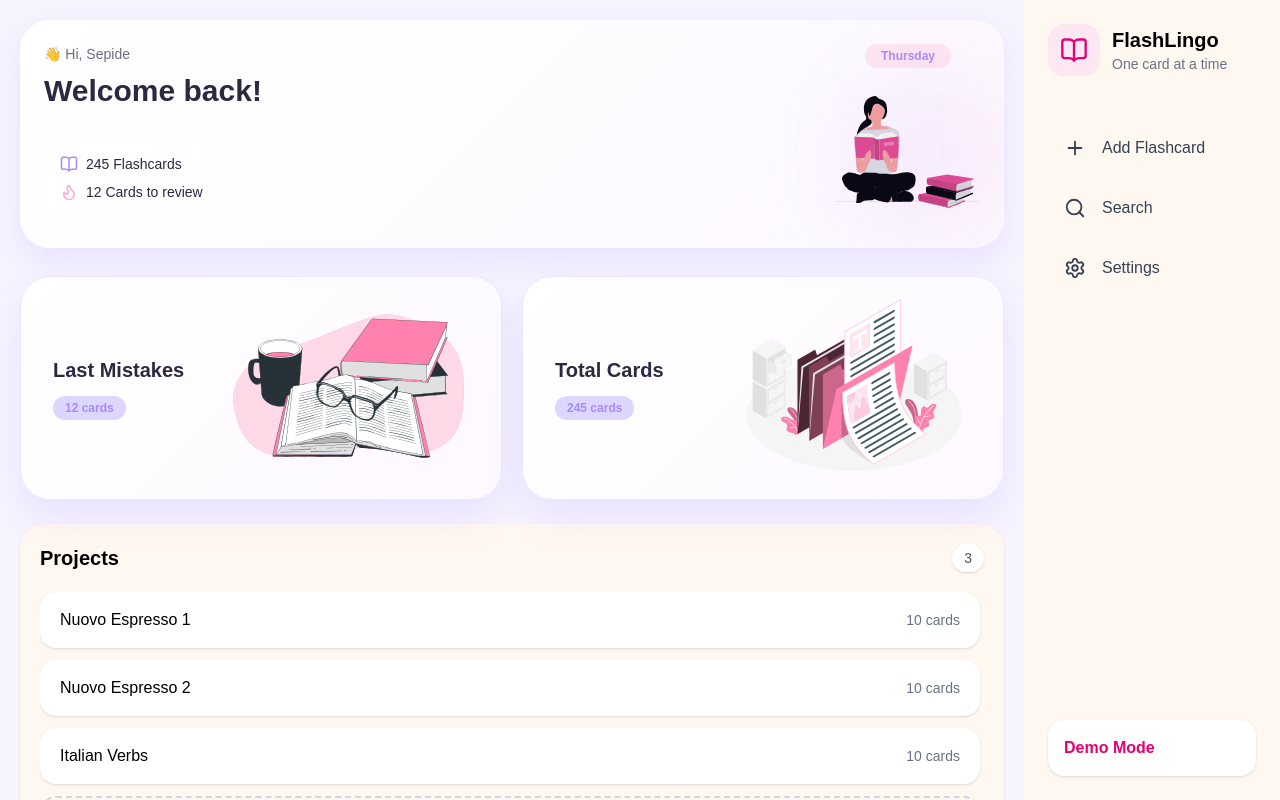
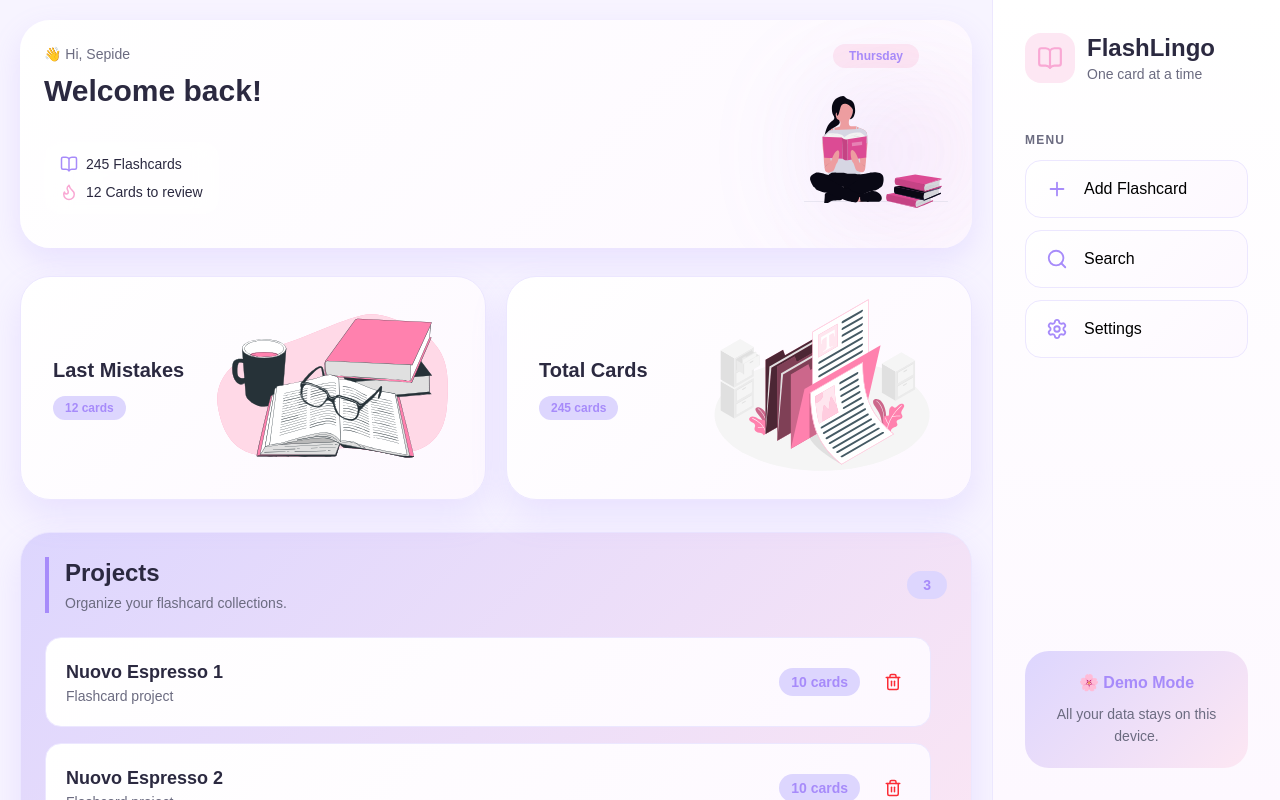
Before and after one commit to SepideNorouzi/FlashLingo, a React (Vite) app: page /dashboard in a window 1280 px wide. Shown: the top 800 px of the page. Built offline with nearby package versions, Linux system fonts and the light colour scheme; a web font is replaced by a local one.

Commit message:
finish ui design

```diff
--- a/src/components/dashboard/AddProjectCard.tsx
+++ b/src/components/dashboard/AddProjectCard.tsx
@@ -13,35 +13,77 @@ function AddProjectCard({ onAdd }: AddProjectCardProps) {
       <button
         onClick={() => setIsEditing(true)}
         className="
+    group
     w-full
     rounded-2xl
     border-2
     border-dashed
-          border-gray-300
-          py-4
-          text-gray-500
+    py-5
+    text-base
+    font-semibold
+    transition-all
+    duration-300
+    hover:-translate-y-1
+    hover:shadow-md
+    active:scale-[0.98]
   "
+        style={{
+          borderColor: "var(--border)",
+          background: "var(--surface-soft)",
+          color: "var(--text-light)",
+        }}
       >
+        <span className="transition group-hover:text-violet-500">
           + Add Project
+        </span>
       </button>
     );
   }
 
   return (
-    <div className="rounded-2xl bg-white p-4 shadow-sm">
+    <div
+      className="rounded-2xl border p-5"
+      style={{
+        background: "var(--surface)",
+        borderColor: "var(--border)",
+        boxShadow: "0 10px 25px var(--shadow)",
+      }}
+    >
       <input
         value={name}
         onChange={(e) => setName(e.target.value)}
         placeholder="Project name..."
-        className="w-full rounded-lg border p-2"
+        className="
+  w-full
+  rounded-xl
+  border
+  px-4
+  py-3
+  outline-none
+  transition
+  focus:ring-2
+"
+        style={{
+          borderColor: "var(--border)",
+          boxShadow: "0 0 0 2px transparent",
+        }}
       />
 
-      <div className="mt-3 flex justify-end gap-2">
+      <div className="mt-4 flex justify-end gap-3">
         <button
           onClick={() => {
             setIsEditing(false);
             setName("");
           }}
+          className="
+      rounded-xl
+      px-4
+      py-2
+      font-medium
+      transition-colors
+      hover:bg-gray-100
+    "
+          style={{ color: "var(--text-light)" }}
         >
           Cancel
         </button>
@@ -50,12 +92,28 @@ function AddProjectCard({ onAdd }: AddProjectCardProps) {
           onClick={() => {
             if (!name.trim()) return;
 
-            onAdd(name);
+            onAdd(name.trim());
 
             setName("");
             setIsEditing(false);
           }}
-          className="rounded-lg bg-amber-400 px-4 py-2"
+          disabled={!name.trim()}
+          className={`
+      rounded-xl
+      px-5
+      py-2
+      font-medium
+      text-white
+      transition-all
+      ${
+        !name.trim()
+          ? "cursor-not-allowed opacity-50"
+          : "hover:-translate-y-0.5 hover:brightness-105 active:scale-95"
+      }
+    `}
+          style={{
+            background: "var(--button-gradient)",
+          }}
         >
           Add
         </button>
--- a/src/components/dashboard/ProjectCard.tsx
+++ b/src/components/dashboard/ProjectCard.tsx
@@ -1,32 +1,89 @@
+import { Trash2 } from "lucide-react";
+
 interface ProjectCardProps {
   name: string;
   flashcardCount: number;
   onClick: () => void;
+  onDelete: () => void;
 }
 
-function ProjectCard({ name, flashcardCount, onClick }: ProjectCardProps) {
+function ProjectCard({
+  name,
+  flashcardCount,
+  onClick,
+  onDelete,
+}: ProjectCardProps) {
   return (
-    <button
-      onClick={onClick}
+    <div
       className="
         flex
-        w-full
         items-center
         justify-between
         rounded-2xl
-        bg-white
-        px-5
-        py-4
-        shadow-sm
-        transition
-        hover:shadow-md
-        active:scale-[0.98]
+        border
+        p-5
+        transition-all
+        duration-300
+        hover:-translate-y-1
+        hover:shadow-lg
       "
+      style={{
+        background:
+          "linear-gradient(135deg,var(--surface),var(--surface-soft))",
+        borderColor: "var(--border)",
+      }}
     >
-      <p className="font-medium">{name}</p>
+      {/* Clickable project */}
+      <button
+        onClick={onClick}
+        className="flex flex-1 items-center justify-between text-left"
+      >
+        <div>
+          <h3
+            className="text-lg font-semibold"
+            style={{ color: "var(--text)" }}
+          >
+            {name}
+          </h3>
 
-      <span className="text-sm text-gray-500">{flashcardCount} cards</span>
-    </button>
+          <p
+            className="text-sm"
+            style={{ color: "var(--text-light)" }}
+          >
+            Flashcard project
+          </p>
+        </div>
+
+        <span
+          className="rounded-full px-3 py-1 text-sm font-semibold"
+          style={{
+            background: "var(--primary-light)",
+            color: "var(--primary)",
+          }}
+        >
+          {flashcardCount} cards
+        </span>
+      </button>
+
+      {/* Delete */}
+      <button
+        onClick={onDelete}
+        className="
+          ml-4
+          rounded-xl
+          p-2
+          transition-all
+          hover:bg-red-50
+          active:scale-95
+        "
+        aria-label="Delete project"
+      >
+        <Trash2
+          size={18}
+          className="text-red-500"
+        />
+      </button>
+    </div>
   );
 }
 
--- a/src/components/navigation/NavButton.tsx
+++ b/src/components/navigation/NavButton.tsx
@@ -7,20 +7,42 @@ interface NavButtonProps {
 }
 
 function NavButton({ icon, label, onClick }: NavButtonProps) {
-  const classes = `
-    flex items-center gap-4
-    rounded-2xl
-    px-4 py-3
-    text-gray-700
-    transition-all duration-200
-  `;
-
   return (
     <button
       onClick={onClick}
-      className={`${classes} hover:bg-white hover:shadow-sm w-full`}
+      className="
+group
+flex
+w-full
+items-center
+gap-4
+rounded-2xl
+px-5
+py-4
+transition-all
+duration-300
+hover:-translate-y-1
+hover:shadow-lg
+"
+      style={{
+        background:
+          "linear-gradient(135deg,var(--surface),var(--surface-soft))",
+        border: "1px solid var(--border)",
+      }}
     >
-      <span className="text-2xl">{icon}</span>
+      <span
+        className="
+text-xl
+transition-transform
+duration-300
+group-hover:scale-110
+"
+        style={{
+          color: "var(--primary)",
+        }}
+      >
+        {icon}
+      </span>
       <span>{label}</span>
     </button>
   );
--- a/src/components/navigation/Sidebar.tsx
+++ b/src/components/navigation/Sidebar.tsx
@@ -7,6 +7,10 @@ interface SidebarProps {
 }
 
 function Sidebar({ onOpenModal }: SidebarProps) {
+  const mode: "demo" | "admin" = "demo";
+  // later :
+  // const mode = useAppStore((state) => state.mode);
+
   return (
     <aside
       className="
@@ -15,29 +19,55 @@ function Sidebar({ onOpenModal }: SidebarProps) {
     md:top-0
     md:flex
     md:h-screen
-    w-64
+    w-72
     flex-col
     justify-between
-    bg-[#FFF8F1]
-    p-6
+    border-l
+    p-8
   "
+      style={{
+        background:
+          "linear-gradient(180deg,var(--surface),var(--surface-soft))",
+        borderColor: "var(--border)",
+      }}
     >
       {/* Top */}
       <div>
         {/* Logo */}
         <div className="mb-12">
           <div className="flex items-center gap-3">
-            <div className="rounded-2xl bg-pink-100 p-3">
-              <BookOpen className="text-pink-600" size={28} />
+            <div
+              className="rounded-2xl p-3"
+              style={{
+                background: "var(--secondary-light)",
+              }}
+            >
+              <BookOpen size={26} style={{ color: "var(--secondary)" }} />
             </div>
 
             <div>
-              <h1 className="text-xl font-bold">FlashLingo</h1>
+              <h1
+                className="text-2xl font-bold"
+                style={{ color: "var(--text)" }}
+              >
+                FlashLingo
+              </h1>
 
-              <p className="text-sm text-gray-500">One card at a time</p>
+              <p className="text-sm" style={{ color: "var(--text-light)" }}>
+                One card at a time
+              </p>
             </div>
           </div>
         </div>
+
+        <p
+          className="mb-3 text-xs font-semibold uppercase tracking-widest"
+          style={{
+            color: "var(--text-light)",
+          }}
+        >
+          Menu
+        </p>
 
         {/* Navigation */}
 
@@ -46,9 +76,9 @@ function Sidebar({ onOpenModal }: SidebarProps) {
             icon={<Plus size={22} />}
             label="Add Flashcard"
             onClick={() => {
-    console.log("clicked");
-    onOpenModal("add-card");
-  }}
+              console.log("clicked");
+              onOpenModal("add-card");
+            }}
           />
 
           <NavButton
@@ -67,8 +97,41 @@ function Sidebar({ onOpenModal }: SidebarProps) {
 
       {/* Footer */}
 
-      <div className="rounded-2xl bg-white p-4 shadow-sm ">
-        <p className="font-semibold text-pink-600 ">Demo Mode</p>
+      {/* Footer */}
+      <div
+        className="flex flex-col items-center rounded-3xl p-5 text-center"
+        style={{
+          background:
+            "linear-gradient(135deg,var(--primary-light),var(--secondary-light))",
+        }}
+      >
+        {mode === "demo" ? (
+          <>
+            <p className="font-semibold" style={{ color: "var(--primary)" }}>
+              🌸 Demo Mode
+            </p>
+
+            <span
+              className="mt-2 text-sm leading-relaxed"
+              style={{ color: "var(--text-light)" }}
+            >
+              All your data stays on this device.
+            </span>
+          </>
+        ) : (
+          <>
+            <p className="font-semibold" style={{ color: "var(--primary)" }}>
+              👤 Admin Mode
+            </p>
+
+            <span
+              className="mt-2 text-sm leading-relaxed"
+              style={{ color: "var(--text-light)" }}
+            >
+              Changes are synced with your account.
+            </span>
+          </>
+        )}
       </div>
     </aside>
   );
--- a/src/index.css
+++ b/src/index.css
@@ -3,3 +3,29 @@
 body {
   font-family: "SN Pro", sans-serif;
 }
+
+/* Projects scrollbar */
+
+.custom-scrollbar {
+  scrollbar-width: thin;
+  scrollbar-color: var(--primary) transparent;
+}
+
+/* Chrome / Edge / Safari */
+
+.custom-scrollbar::-webkit-scrollbar {
+    width:6px;
+}
+
+.custom-scrollbar::-webkit-scrollbar-track {
+  background: transparent;
+}
+
+.custom-scrollbar::-webkit-scrollbar-thumb {
+  background: var(--primary-light);
+  border-radius: 999px;
+}
+
+.custom-scrollbar::-webkit-scrollbar-thumb:hover {
+  background: var(--primary);
+}
--- a/src/layout/Projects.tsx
+++ b/src/layout/Projects.tsx
@@ -7,25 +7,57 @@ function Projects() {
   const { projects, addProject } = useProjects();
   const navigate = useNavigate();
 
+  const deleteProject = (id: string) => {
+    console.log("delete project");
+  };
+
   return (
-    <section className="mt-6 rounded-3xl bg-[#FFF8F1] p-5 shadow-sm">
+    <section
+      className="mt-8 rounded-[30px] border p-6"
+      style={{
+        background:
+          "linear-gradient(135deg, var(--primary-light), var(--secondary-light))",
+        borderColor: "var(--border)",
+        boxShadow: "0 15px 35px var(--shadow)",
+      }}
+    >
       {/* Header */}
-      <div className="mb-5 flex items-center justify-between">
-        <h2 className="text-xl font-bold">Projects</h2>
+      <div
+        className="mb-6 flex items-center justify-between border-l-4 pl-4"
+        style={{
+          borderColor: "var(--primary)",
+        }}
+      >
+        <div>
+          <h2 className="text-2xl font-bold" style={{ color: "var(--text)" }}>
+            Projects
+          </h2>
 
-        <span className="rounded-full bg-white px-3 py-1 text-sm text-gray-600 shadow-sm">
+          <p className="mt-1 text-sm" style={{ color: "var(--text-light)" }}>
+            Organize your flashcard collections.
+          </p>
+        </div>
+
+        <span
+          className="rounded-full px-4 py-1 text-sm font-semibold"
+          style={{
+            background: "var(--primary-light)",
+            color: "var(--primary)",
+          }}
+        >
           {projects.length}
         </span>
       </div>
 
       {/* Scrollable List */}
-      <div className="max-h-72 space-y-3 overflow-y-auto pr-1">
+      <div className="custom-scrollbar max-h-80 space-y-4 overflow-y-auto pr-4">
         {projects.map((project) => (
           <ProjectCard
             key={project.id}
             name={project.name}
             flashcardCount={10}
             onClick={() => navigate(`/flashcards?projectId=${project.id}`)}
+            onDelete={() => deleteProject(project.id)}
           />
         ))}
 
--- /dev/null
+++ b/src/store/modeStore.ts
@@ -0,0 +1 @@
+type AppMode = "demo" | "admin";
```
Lines whose indentation alone changed are shown as unchanged.
